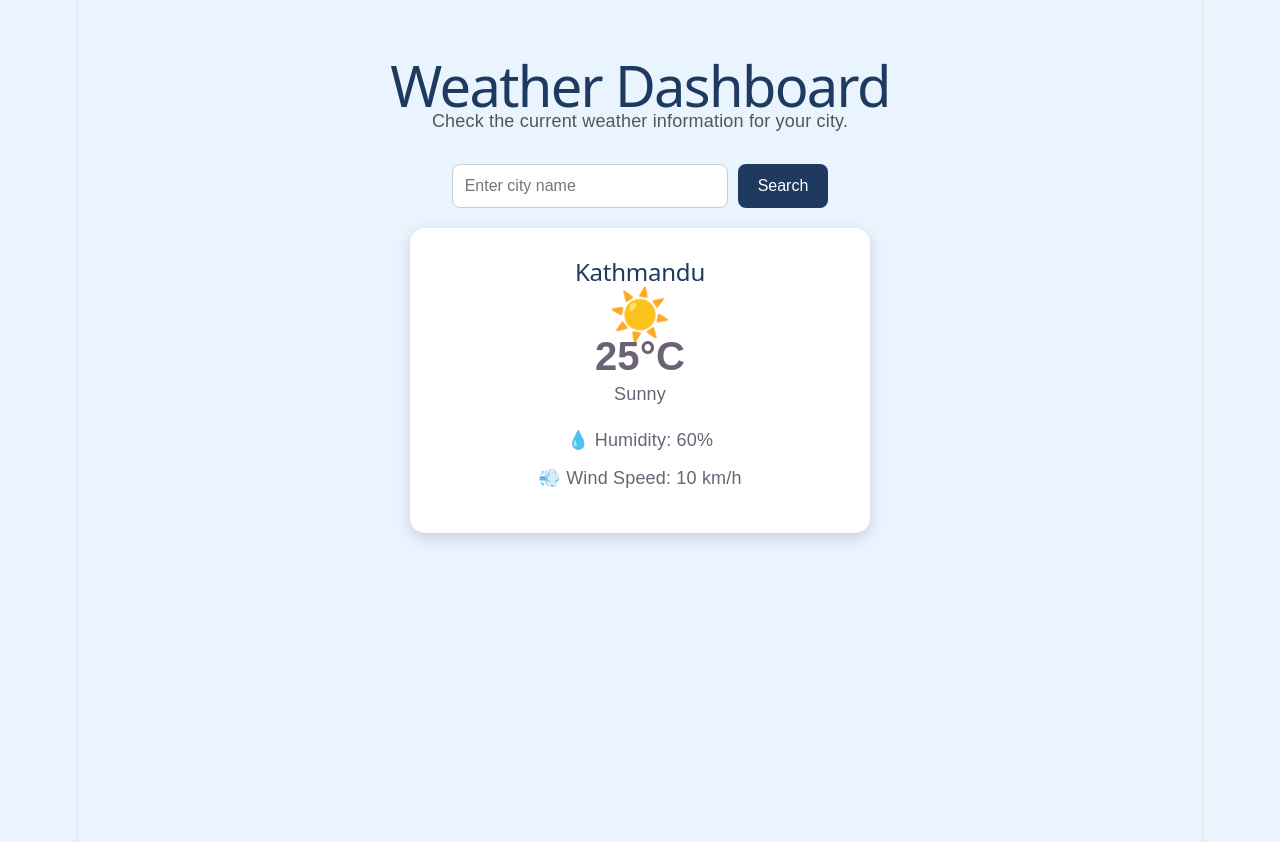
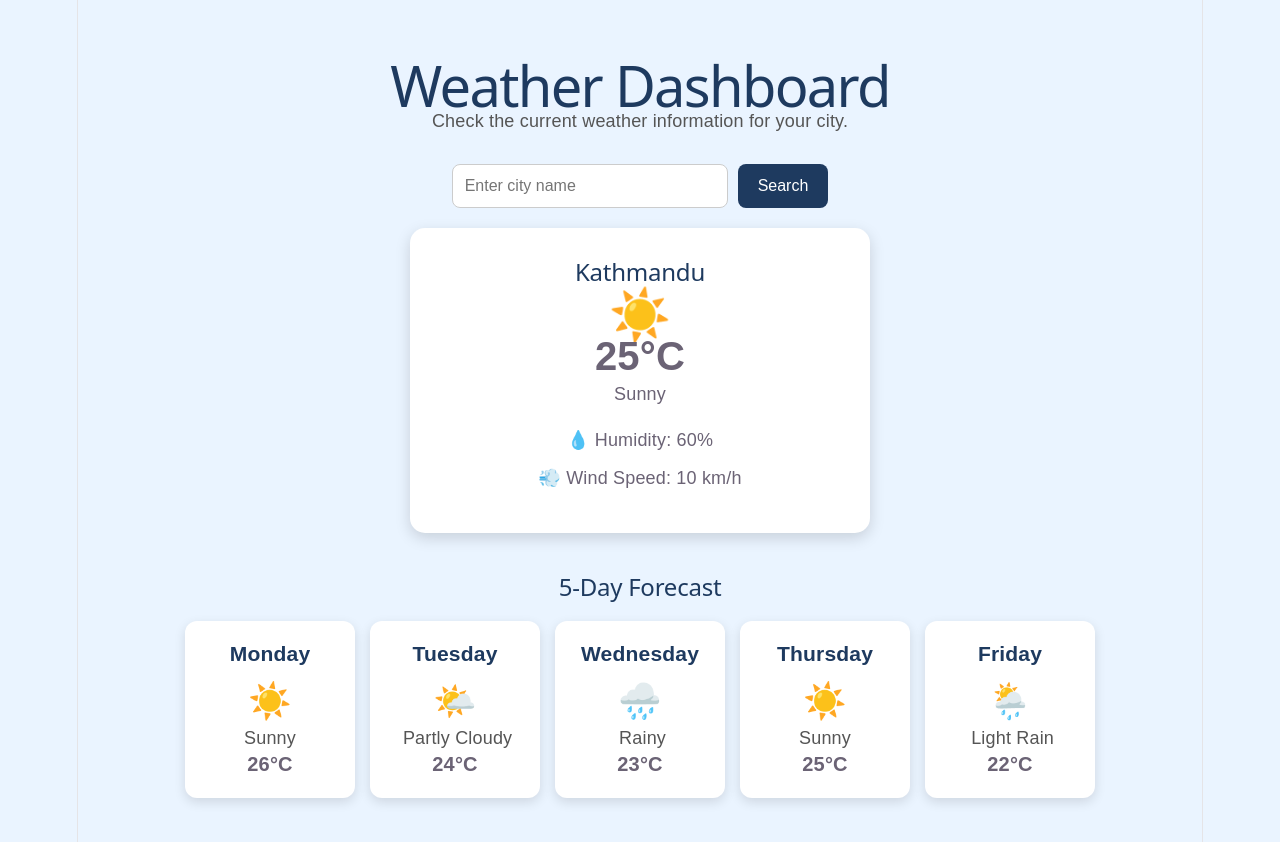
Before and after one commit to Sabinagurung-1221/weather-dashboard, a React (Vite) app: page / in a window 1280 px wide. Shown: the top 842 px of the page. Built offline with nearby package versions, Linux system fonts and the light colour scheme.

Commit message:
Add five day weather forecast

```diff
--- a/src/App.css
+++ b/src/App.css
@@ -79,3 +79,42 @@ h1 {
 .weather-details {
   margin-top: 20px;
 }
+.forecast-title {
+  margin-top: 40px;
+  color: #1e3a5f;
+}
+
+.forecast-container {
+  display: flex;
+  justify-content: center;
+  gap: 15px;
+  flex-wrap: wrap;
+  margin-top: 20px;
+}
+
+.forecast-card {
+  width: 130px;
+  padding: 20px;
+  background: white;
+  border-radius: 12px;
+  box-shadow: 0 4px 12px rgba(0, 0, 0, 0.12);
+  text-align: center;
+}
+
+.forecast-card h3 {
+  color: #1e3a5f;
+  margin-top: 0;
+}
+
+.forecast-icon {
+  font-size: 35px;
+  margin: 10px 0;
+}
+
+.forecast-card p {
+  color: #555;
+}
+
+.forecast-card strong {
+  font-size: 20px;
+}
--- a/src/App.jsx
+++ b/src/App.jsx
@@ -1,6 +1,14 @@
 import "./App.css";
 
 function App() {
+  const forecast = [
+    { day: "Monday", temp: "26°C", weather: "☀️ Sunny" },
+    { day: "Tuesday", temp: "24°C", weather: "🌤️ Partly Cloudy" },
+    { day: "Wednesday", temp: "23°C", weather: "🌧️ Rainy" },
+    { day: "Thursday", temp: "25°C", weather: "☀️ Sunny" },
+    { day: "Friday", temp: "22°C", weather: "🌦️ Light Rain" },
+  ];
+
   return (
     <div className="container">
       <h1>Weather Dashboard</h1>
@@ -10,10 +18,7 @@ function App() {
       </p>
 
       <div className="search-box">
-        <input
-          type="text"
-          placeholder="Enter city name"
-        />
+        <input type="text" placeholder="Enter city name" />
         <button>Search</button>
       </div>
 
@@ -31,6 +36,19 @@ function App() {
           <p>💨 Wind Speed: 10 km/h</p>
         </div>
       </div>
+
+      <h2 className="forecast-title">5-Day Forecast</h2>
+
+      <div className="forecast-container">
+        {forecast.map((item) => (
+          <div className="forecast-card" key={item.day}>
+            <h3>{item.day}</h3>
+            <div className="forecast-icon">{item.weather.split(" ")[0]}</div>
+            <p>{item.weather.substring(2)}</p>
+            <strong>{item.temp}</strong>
+          </div>
+        ))}
+      </div>
     </div>
   );
 }
```
